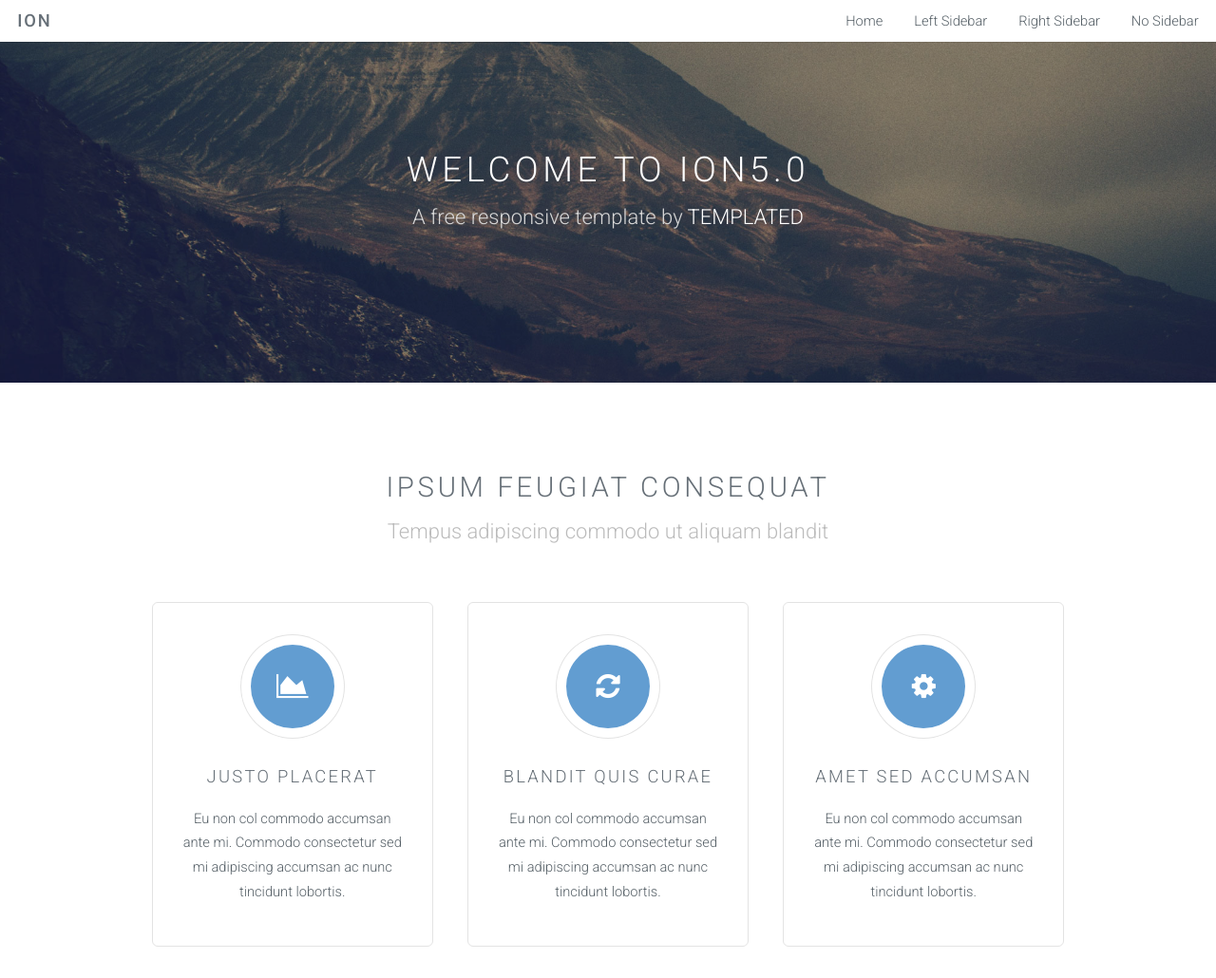
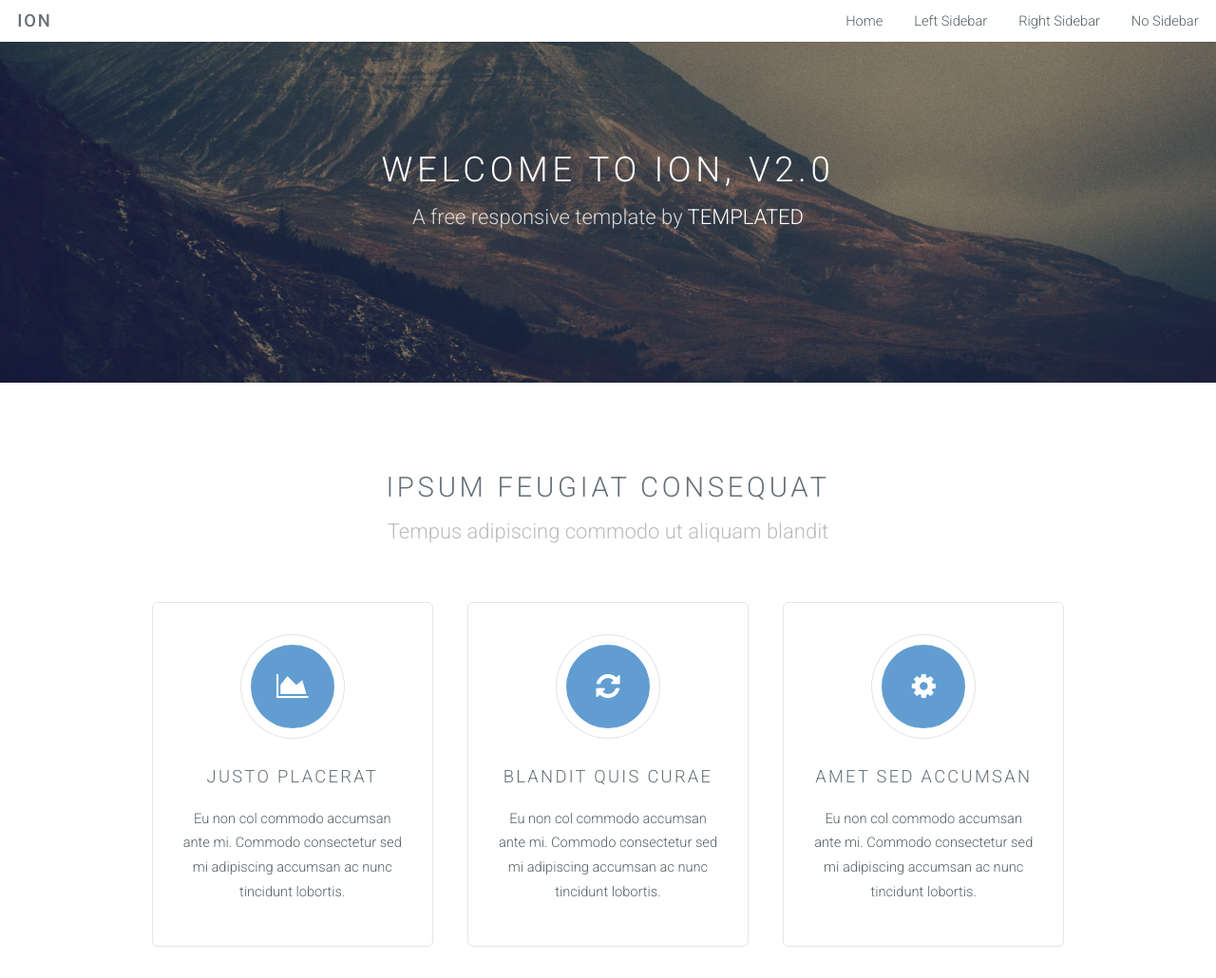
Before and after one commit to Irvine92620/CodeDeploy, a plain HTML site: page src/index.html in a window 1280 px wide. Shown: the top 1030 px of the page at 95% size. Drawn offline with Linux system fonts and the light colour scheme.

Commit message:
03172020-0157-Added Version for header
03172020-0157-Added Version for header

```diff
--- a/src/index.html
+++ b/src/index.html
@@ -40,7 +40,7 @@
 		<!-- Banner -->
 			<section id="banner">
 				<div class="inner">
-					<h2>Welcome to Ion5.0</h2>
+					<h2>Welcome to Ion, V2.0</h2>
 					<p>A free responsive template by <a href="http://templated.co">TEMPLATED</a></p>
 					<ul class="actions">
 						</ul>
```
